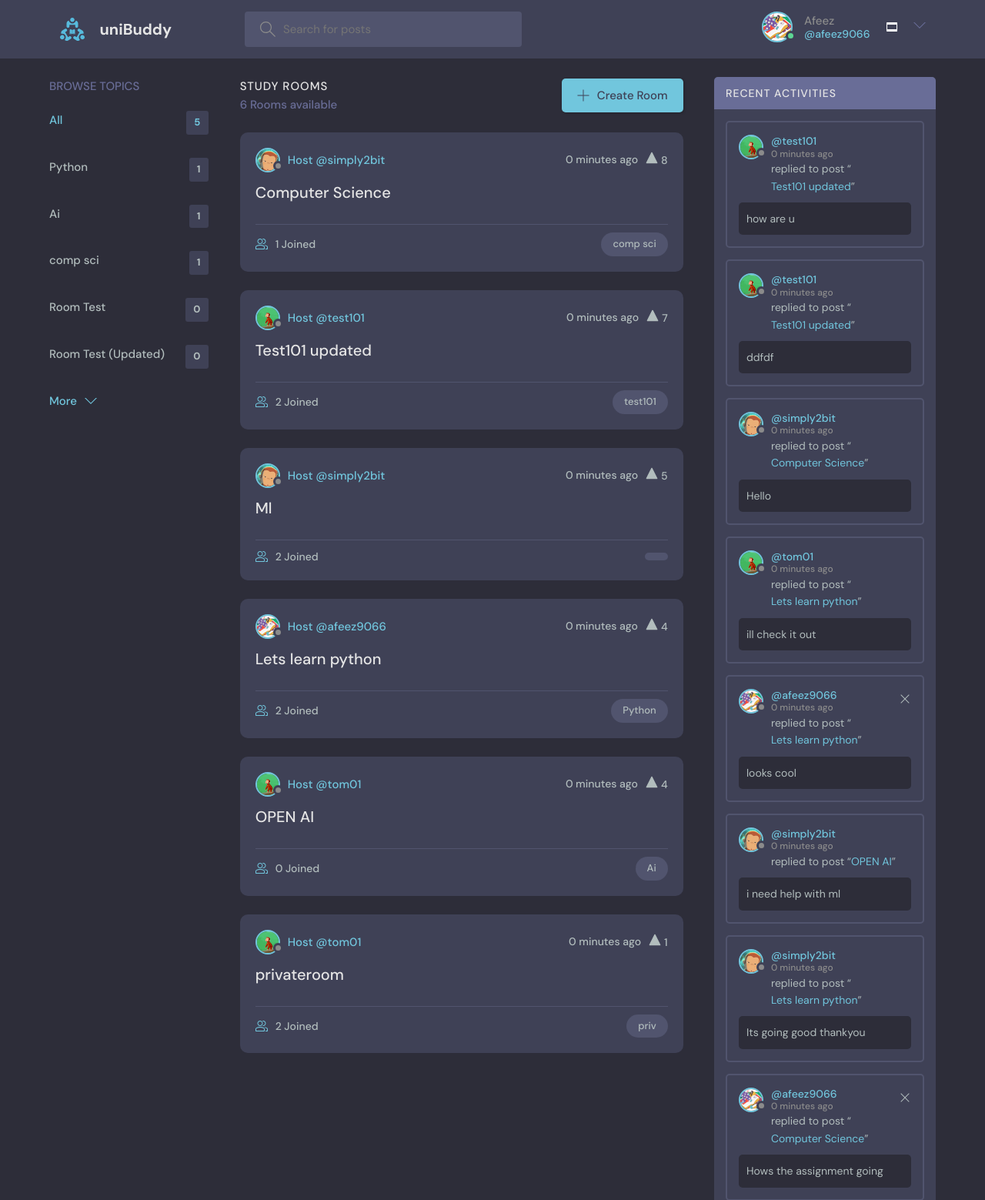
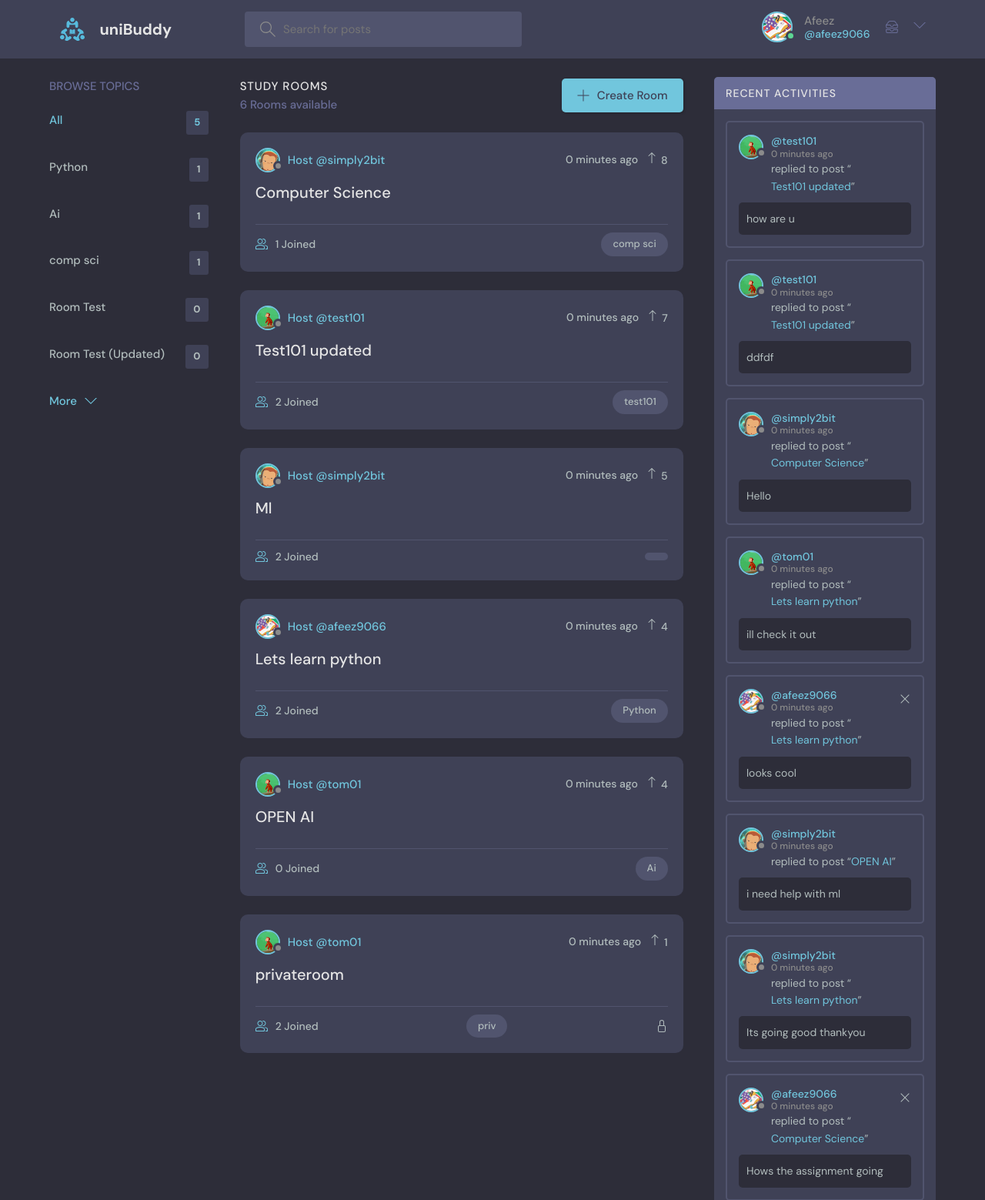
Before and after one commit to ardz01/uniBud, a Django app: page / in a window 1280 px wide. Shown: the top 1559 px of the page at 77% size. Run offline with Django 4.2, Linux system fonts and the light colour scheme; a user stored in the database is signed in; data comes from the database, SQL or seed files in the repository; both versions use the stored data as it was after the commit.

Commit message:
lock button

```diff
--- a/base/templates/base/feed_component.html
+++ b/base/templates/base/feed_component.html
@@ -13,8 +13,7 @@
                 {% csrf_token %}
                 <input type="hidden" name="room" value="{{ room.id }}">
                 <div class="upvote-container" style="cursor: pointer;">
-                    <svg xmlns="http://www.w3.org/2000/svg" width="24" height="24" viewBox="0 0 24 24" fill="none" stroke="currentColor" stroke-width="2" stroke-linecap="round" stroke-linejoin="round" class="upvote-icon">
-                        <path d="M12 2L2 22h20L12 2z"/>
+                    <svg xmlns="http://www.w3.org/2000/svg" width="16" height="16" fill="currentColor" class="bi bi-arrow-up" viewBox="0 0 16 16"> <path fill-rule="evenodd" d="M8 15a.5.5 0 0 0 .5-.5V2.707l3.146 3.147a.5.5 0 0 0 .708-.708l-4-4a.5.5 0 0 0-.708 0l-4 4a.5.5 0 1 0 .708.708L7.5 2.707V14.5a.5.5 0 0 0 .5.5z"/>
                     </svg>
                     <span class="upvote-count">{{ room.upvotes }}</span>
                 </div>
@@ -44,6 +43,9 @@
             {{room.participants.all.count}} Joined
         </a>
         <p class="roomListRoom__topic">{{room.topic.name}}</p>
+        {% if room.is_private %}
+        <svg xmlns="http://www.w3.org/2000/svg" width="16" height="16" fill="currentColor" class="bi bi-lock" viewBox="0 0 16 16"> <path d="M8 1a2 2 0 0 1 2 2v4H6V3a2 2 0 0 1 2-2zm3 6V3a3 3 0 0 0-6 0v4a2 2 0 0 0-2 2v5a2 2 0 0 0 2 2h6a2 2 0 0 0 2-2V9a2 2 0 0 0-2-2zM5 8h6a1 1 0 0 1 1 1v5a1 1 0 0 1-1 1H5a1 1 0 0 1-1-1V9a1 1 0 0 1 1-1z"/> </svg>
+    {% endif %}
     </div>
 </div>
 <script>
--- a/templates/navbar.html
+++ b/templates/navbar.html
@@ -28,10 +28,8 @@
                     </div>
                     <p>{{request.user.name}} <span>@{{request.user.username}}</span></p>
                     <a href="{% url 'inbox' %}">
-                        <svg version="1.1" xmlns="http://www.w3.org/2000/svg" width="32" height="32" viewBox="0 0 32 32">
-                            <title>inbox</title>
-                            <path fill="#fff" d="M28 4h-24c-1.1 0-2 0.9-2 2v20c0 1.1 0.9 2 2 2h24c1.1 0 2-0.9 2-2v-20c0-1.1-0.9-2-2-2zM28 22h-24v-12h24v12z"></path>
-                          </svg>
+                        <svg xmlns="http://www.w3.org/2000/svg" width="16" height="16" fill="currentColor" class="bi bi-inboxes" viewBox="0 0 16 16"> <path d="M4.98 1a.5.5 0 0 0-.39.188L1.54 5H6a.5.5 0 0 1 .5.5 1.5 1.5 0 0 0 3 0A.5.5 0 0 1 10 5h4.46l-3.05-3.812A.5.5 0 0 0 11.02 1H4.98zm9.954 5H10.45a2.5 2.5 0 0 1-4.9 0H1.066l.32 2.562A.5.5 0 0 0 1.884 9h12.234a.5.5 0 0 0 .496-.438L14.933 6zM3.809.563A1.5 1.5 0 0 1 4.981 0h6.038a1.5 1.5 0 0 1 1.172.563l3.7 4.625a.5.5 0 0 1 .105.374l-.39 3.124A1.5 1.5 0 0 1 14.117 10H1.883A1.5 1.5 0 0 1 .394 8.686l-.39-3.124a.5.5 0 0 1 .106-.374L3.81.563zM.125 11.17A.5.5 0 0 1 .5 11H6a.5.5 0 0 1 .5.5 1.5 1.5 0 0 0 3 0 .5.5 0 0 1 .5-.5h5.5a.5.5 0 0 1 .496.562l-.39 3.124A1.5 1.5 0 0 1 14.117 16H1.883a1.5 1.5 0 0 1-1.489-1.314l-.39-3.124a.5.5 0 0 1 .121-.393zm.941.83.32 2.562a.5.5 0 0 0 .497.438h12.234a.5.5 0 0 0 .496-.438l.32-2.562H10.45a2.5 2.5 0 0 1-4.9 0H1.066z"/>
+                        </svg>
                     </a>
 
                 </a>
```
Also changed, not shown: db.sqlite3.
